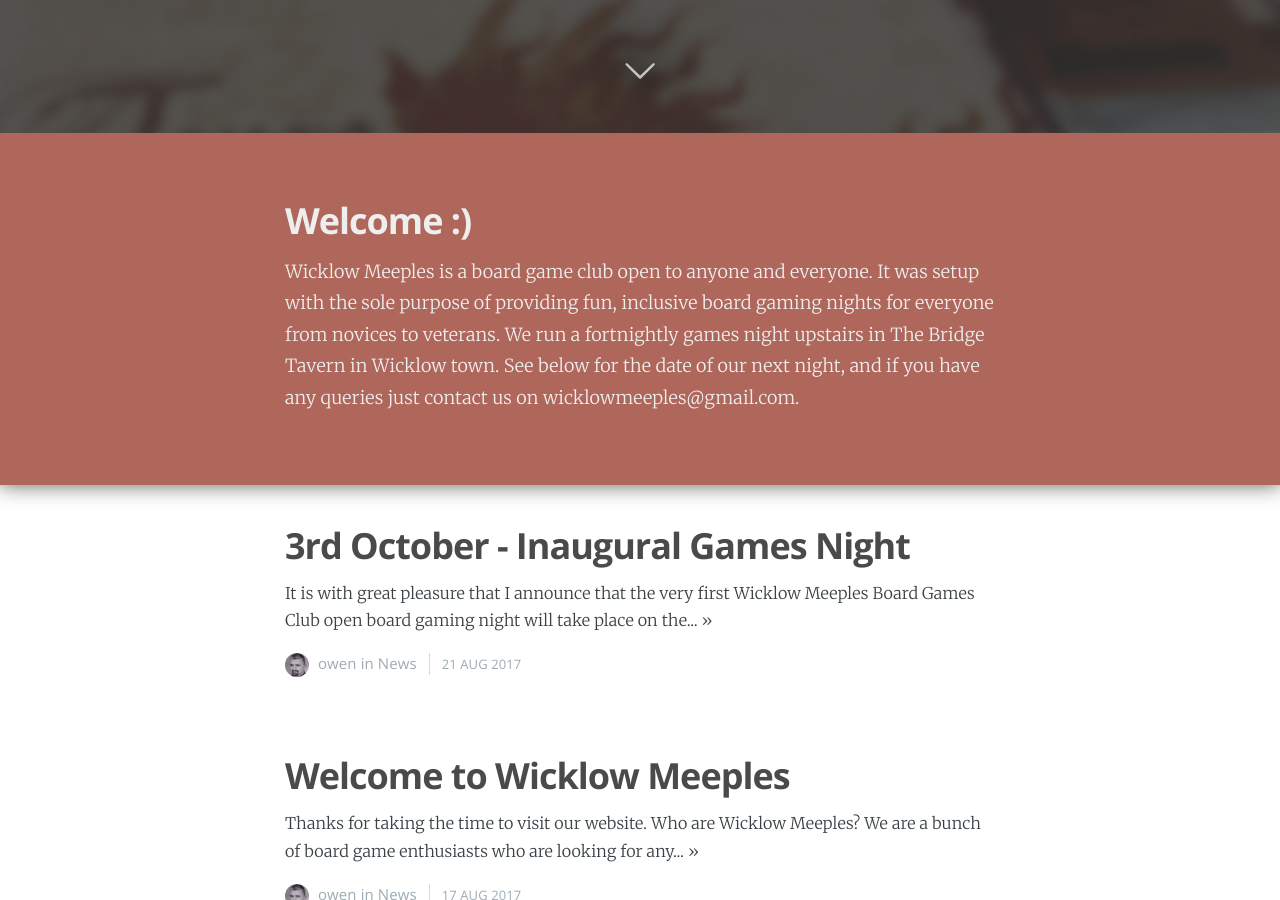
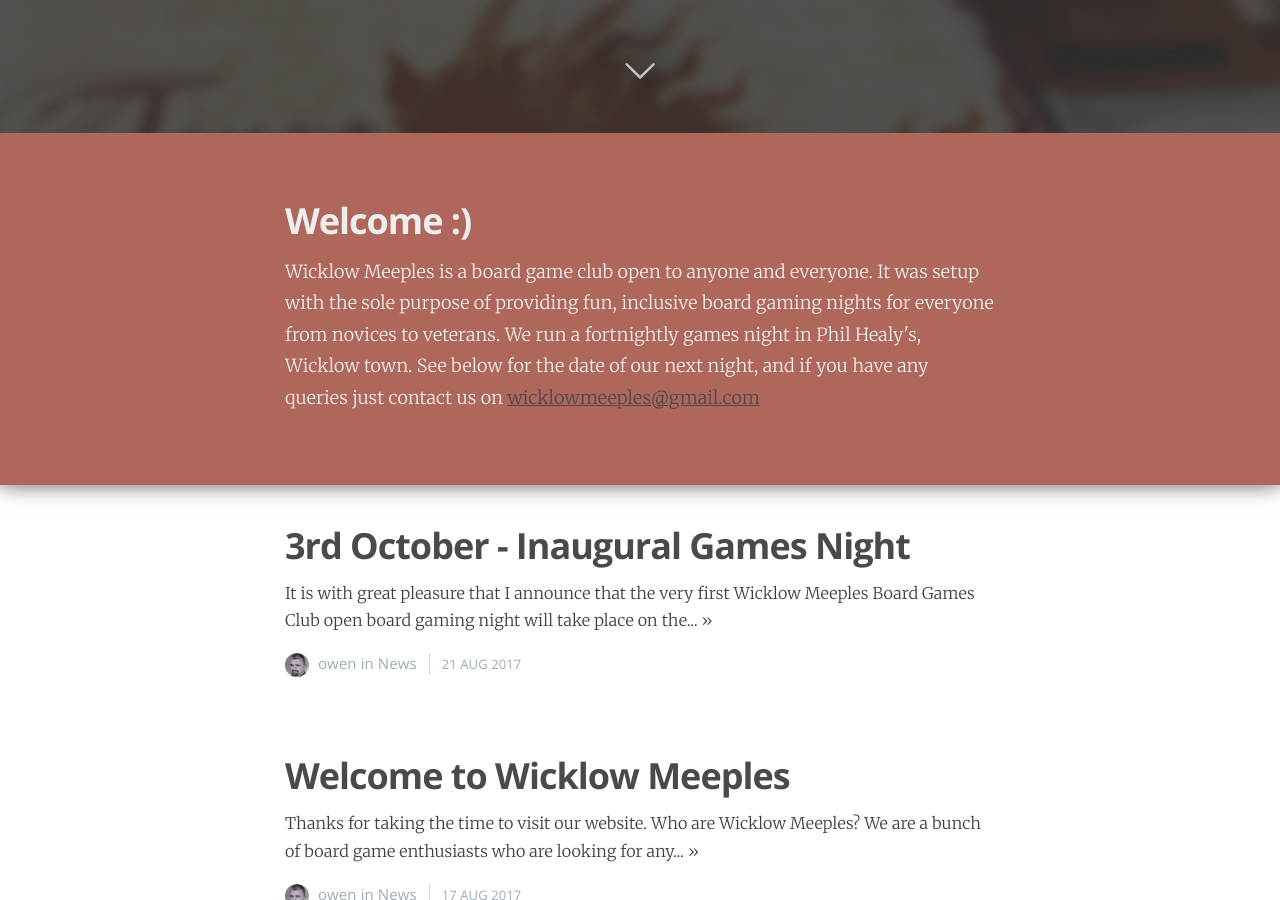
Before and after one commit to owenmcg/owenmcg.github.io, a Jekyll site: the page built from index.html, in a window 1280 px wide and 900 px high, scrolled down 767 px. Built offline with Jekyll 4.4.1, drawn with Linux system fonts in a browser that asks for light colours; nearby versions of some CDN libraries; the list of posts is cut into pages by our own code.

Commit message:
welcome update

```diff
--- a/index.html
+++ b/index.html
@@ -34,7 +34,7 @@ current: home
 <div id="welcome" class="content welcome">
     <div class="post">
         <h2 class="post-title welcome">Welcome :)</h2>
-        <p class="post-excerpt">Wicklow Meeples is a board game club open to anyone and everyone. It was setup with the sole purpose of providing fun, inclusive board gaming nights for everyone from novices to veterans. We run a fortnightly games night upstairs in The Bridge Tavern in Wicklow town. See below for the date of our next night, and if you have any queries just contact us on wicklowmeeples@gmail.com.
+        <p class="post-excerpt">Wicklow Meeples is a board game club open to anyone and everyone. It was setup with the sole purpose of providing fun, inclusive board gaming nights for everyone from novices to veterans. We run a fortnightly games night in Phil Healy's, Wicklow town. See below for the date of our next night, and if you have any queries just contact us on <a href=“mailto:wicklowmeeples@gmail.com">wicklowmeeples@gmail.com</a>
         </p>
     </div>
 </div>
```
